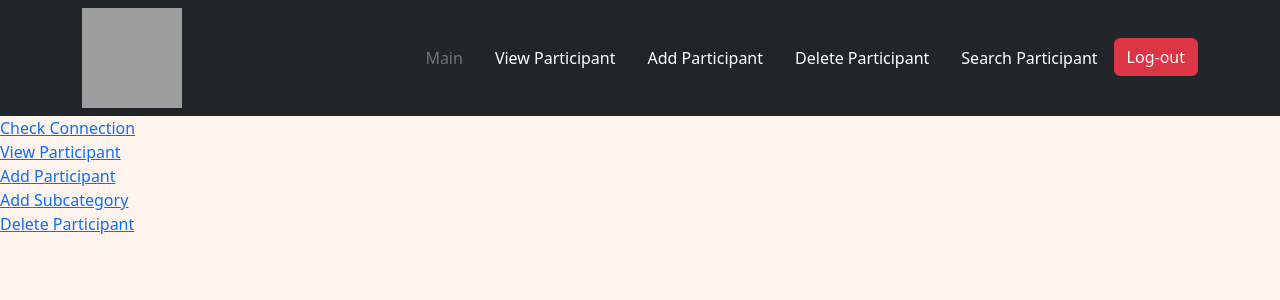
After one commit to MHaikalNasrizal/WebProgProject, a PHP site: page /main.html in a window 1280 px wide. The commit adds this page. Shown: the top 300 px of the page. Run offline with PHP 8.4, Linux system fonts and the light colour scheme; grey boxes are pictures that could not be loaded.

Commit message:
Change main

```diff
--- /dev/null
+++ b/logout.php
@@ -0,0 +1,5 @@
+<?php
+session_start();
+session_destroy();
+echo "<script>if(confirm('Sucessfully Log Out. GoodBye!')){document.location.href='index.html'};</script>";
+?>
--- a/src/login.php
+++ b/src/login.php
@@ -26,7 +26,7 @@
     $result1 = mysqli_query($conn, $sql);
 
     if (mysqli_num_rows($result1)>0){
-        header("Location:http://localhost/ProjectWeb/WebProgProject/adminmain.html");
+        header("Location:adminmain.html");
         $_SESSION['username'] = $username;
     }
 
@@ -34,7 +34,7 @@
     $result2 = mysqli_query($conn, $sql);
 
     if (mysqli_num_rows($result2)>0){
-        header("Location:http://localhost/ProjectWeb/WebProgProject/main.html");
+        header("Location:main.html");
         $_SESSION['username'] = $username;
     }
 
--- /dev/null
+++ b/src/main.html
@@ -0,0 +1,78 @@
+<!DOCTYPE html>
+<html lang="en">
+  <head>
+    <meta charset="UTF-8" />
+    <meta http-equiv="X-UA-Compatible" content="IE=edge" />
+    <meta name="viewport" content="width=device-width, initial-scale=1.0" />
+    <link
+      href="https://cdn.jsdelivr.net/npm/bootstrap@5.3.0-alpha3/dist/css/bootstrap.min.css"
+      rel="stylesheet"
+      integrity="sha384-KK94CHFLLe+nY2dmCWGMq91rCGa5gtU4mk92HdvYe+M/SXH301p5ILy+dN9+nJOZ"
+      crossorigin="anonymous"
+    />
+    <link rel="stylesheet" href="styles.css" />
+
+    <title>Admin page</title>
+  </head>
+
+  <body>
+    <header class="top-fixed">
+      <div class="px-3 py-2 text-bg-dark">
+        <div class="container">
+          <div
+            class="d-flex flex-wrap align-items-center justify-content-center justify-content-lg-start"
+          >
+            <a
+              href="#"
+              class="d-flex align-items-center my-2 my-lg-0 me-lg-auto text-white text-decoration-none"
+            >
+              <img
+                src="../public/logo.png"
+                alt="logo"
+                width="100"
+                height="100"
+              />
+            </a>
+            <ul
+              class="nav col-12 col-lg-auto my-2 justify-content-center my-md-0 text-small"
+            >
+              <li>
+                <a href="#" class="nav-link text-secondary"> Main </a>
+              </li>
+              <li>
+                <a href="#" class="nav-link text-white"> View Participant </a>
+              </li>
+              <li>
+                <a href="#" class="nav-link text-white"> Add Participant </a>
+              </li>
+              <li>
+                <a href="#" class="nav-link text-white"> Delete Participant </a>
+              </li>
+              <li>
+                <a href="#" class="nav-link text-white"> Search Participant </a>
+              </li>
+              <li>
+                <button type="button" class="btn btn-danger">Log-out</button>
+              </li>
+            </ul>
+          </div>
+        </div>
+      </div>
+    </header>
+    <a href="http://localhost/Project/html/checkconnection.php"
+      >Check Connection</a
+    ><br />
+    <a href="http://localhost/Project/html/viewparticipant.php"
+      >View Participant</a
+    ><br />
+    <a href="http://localhost/Project/html/addparticipant.html"
+      >Add Participant</a
+    ><br />
+    <a href="http://localhost/Project/html/addsubcategory.php"
+      >Add Subcategory</a
+    ><br />
+    <a href="http://localhost/Project/html/deleteparticipant.html"
+      >Delete Participant</a
+    ><br />
+  </body>
+</html>
```
